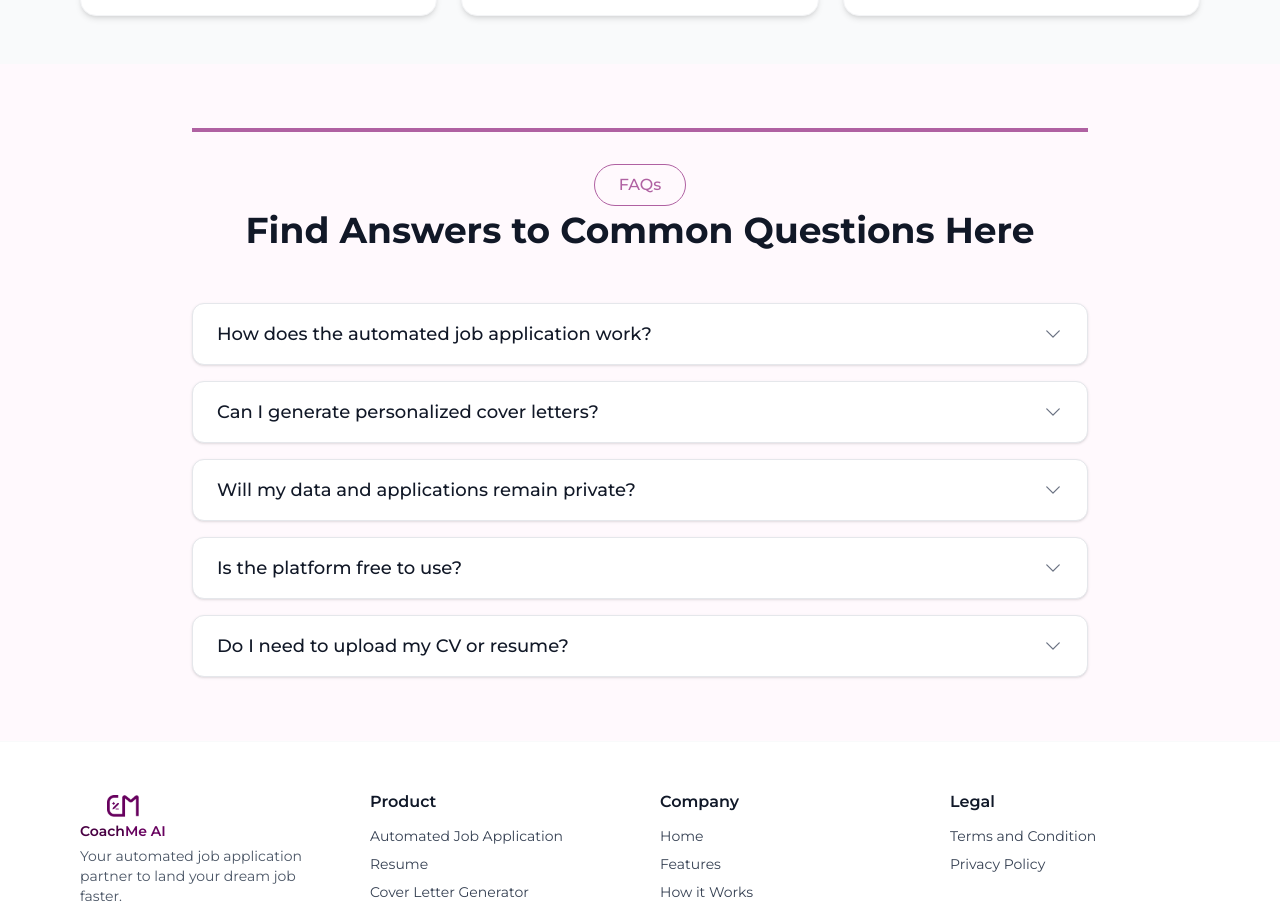
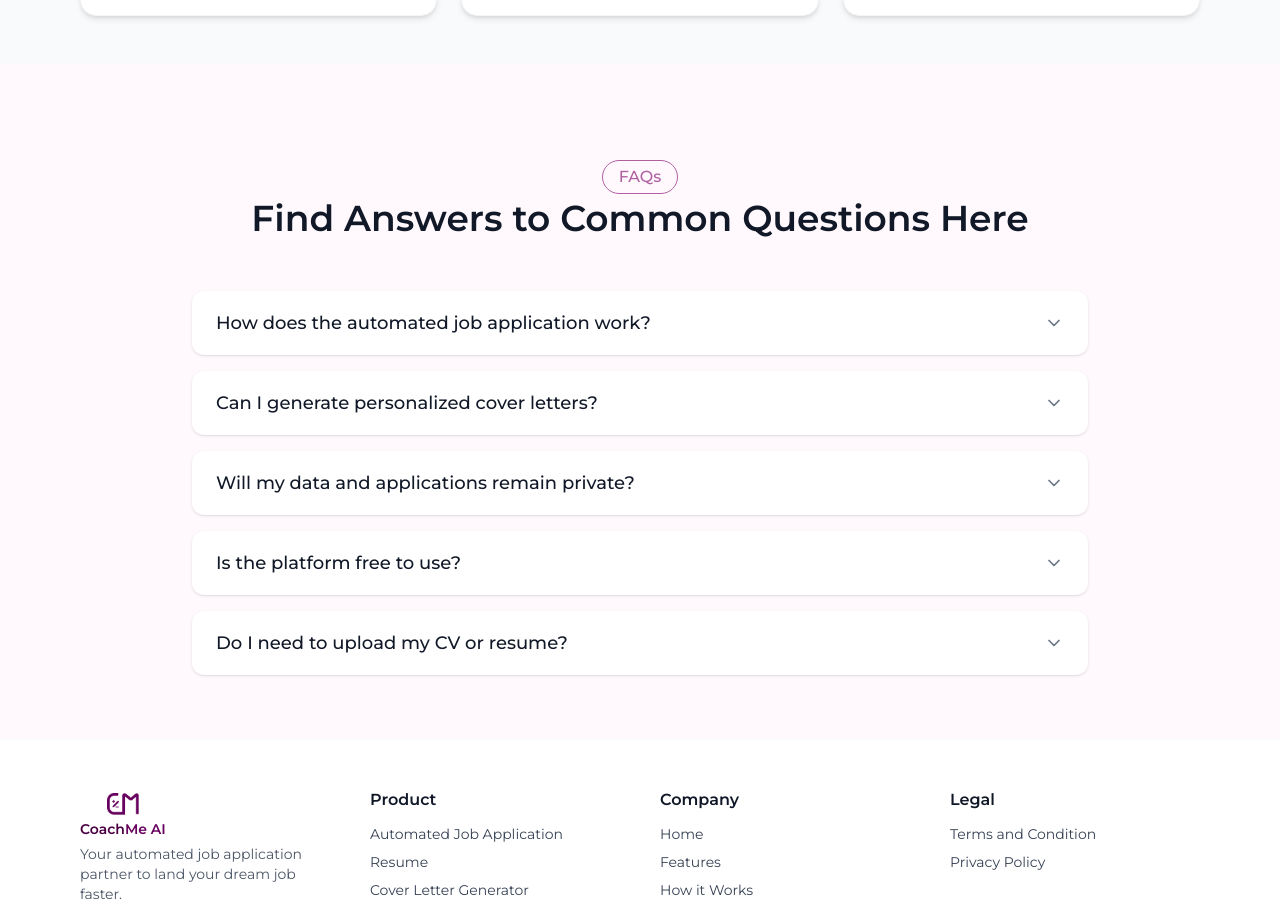
Before and after one commit to TheSkillGarage/coachme_ai, a React (Vite) app: page / in a window 1280 px wide. Shown: the part 3840-4750 px from the top of the page. Built offline with nearby package versions, Linux system fonts and the light colour scheme.

Commit message:
initial commit of project

```diff
--- a/src/pages/landing/FAQs/index.jsx
+++ b/src/pages/landing/FAQs/index.jsx
@@ -1,5 +1,5 @@
 import { useState } from "react";
-import { ChevronDownIcon } from "@heroicons/react/24/solid";
+import { ChevronDown } from 'lucide-react';
 
 const faqs = [
   {
@@ -40,11 +40,11 @@ export default function FaqSection() {
     <section className="bg-[#FFF9FD] py-16 px-4 sm:px-8 md:px-16 lg:px-24 font-inter">
       <div className="max-w-4xl mx-auto">
         {/* Header */}
-        <div className="text-center mb-12 border-t-4 border-[#B061A2] pt-8">
-          <p className="inline-block border border-text-[#B061A2]-800 text-[#B061A2] px-6 py-2 rounded-full font-medium ">
+        <div className="text-center mb-12 pt-8  ">
+          <p className="inline-block border border-text-[#B061A2]-800 text-[#B061A2] px-4 py-1 rounded-full font-medium ">
             FAQs
           </p>
-          <h2 className="text-2xl sm:text-3xl md:text-4xl font-bold text-[#111827] leading-snug">
+          <h2 className="text-2xl sm:text-3xl md:text-4xl  font-[600] text-[#111827] leading-snug">
             Find Answers to Common Questions Here
           </h2>
         </div>
@@ -54,15 +54,15 @@ export default function FaqSection() {
           {faqs.map((faq, index) => (
             <div
               key={index}
-              className="bg-white border border-gray-200 rounded-xl shadow-sm hover:shadow-md transition-all duration-300"
+              className="bg-white rounded-xl shadow-sm hover:shadow-md transition-all duration-300"
             >
               {/* Question */}
               <button
                 onClick={() => toggleFaq(index)}
-                className="w-full flex justify-between items-center px-5 sm:px-6 py-4 text-left text-base sm:text-lg font-medium text-[#111827] hover:text-[#B061A2] focus:outline-none"
+                className="w-full flex justify-between items-center px-5 sm:px-6 py-4.5 text-left text-base sm:text-lg font-[500] text-[#111827]  focus:outline-none"
               >
                 <span className="flex-1">{faq.question}</span>
-                <ChevronDownIcon
+                <ChevronDown
                   className={`h-5 w-5 text-gray-500 transform transition-transform duration-300 ${
                     openIndex === index ? "rotate-180 text-[#B061A2]" : ""
                   }`}
```
